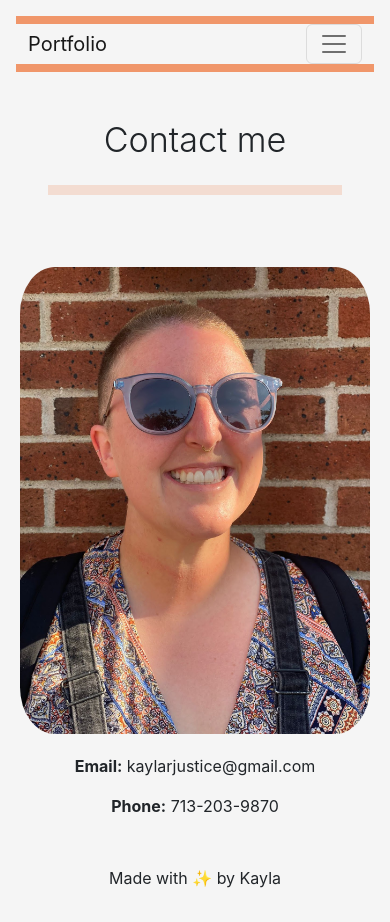
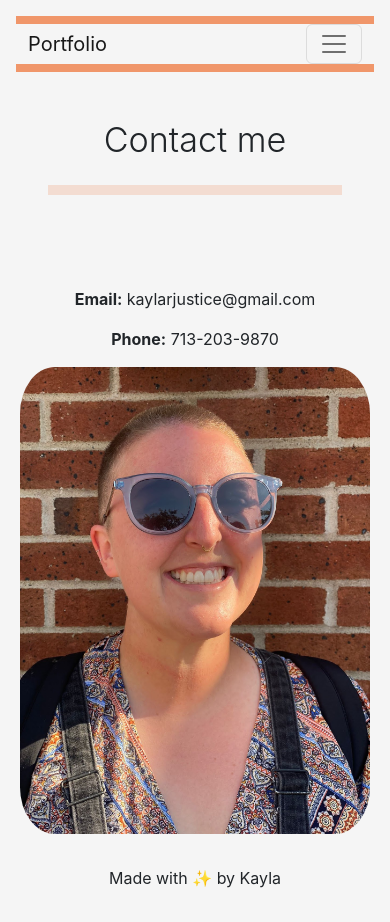
Before and after one commit to justkayla/20-react-portfolio, a React (Create React App) app: page /contact in a window 390 px wide. Built offline with nearby package versions, Linux system fonts and the light colour scheme.

Commit message:
Rearranged email/phone on contact page

```diff
--- a/src/pages/Contact.jsx
+++ b/src/pages/Contact.jsx
@@ -12,10 +12,6 @@ const Contact = ({ title }) => {
       <Container style={{ display: "flex", justifyContent: "center" }}>
         <Stack>
           <center>
-          <img
-            src={require("../assets/images/profilepic1.jpg")}
-            style={{ width: "350px", borderRadius: "10%", marginTop: "0px" }}
-          ></img>
           <p style={{ marginTop: "20px" }}>
             <a mailto="kaylarjustice@gmail.com">
               <strong>Email:</strong> kaylarjustice@gmail.com
@@ -24,6 +20,10 @@ const Contact = ({ title }) => {
           <p>
             <strong>Phone:</strong> 713-203-9870
           </p>
+          <img
+            src={require("../assets/images/profilepic1.jpg")}
+            style={{ width: "350px", borderRadius: "10%", marginTop: "0px" }}
+          ></img>
           </center>
         </Stack>
       </Container>
```
